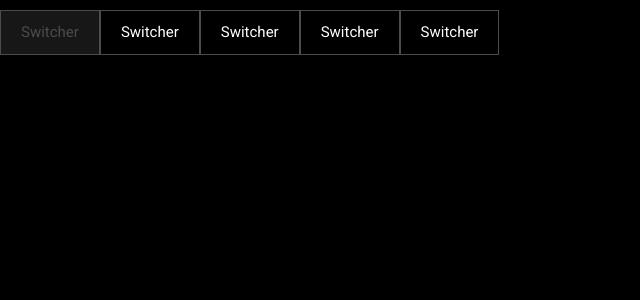
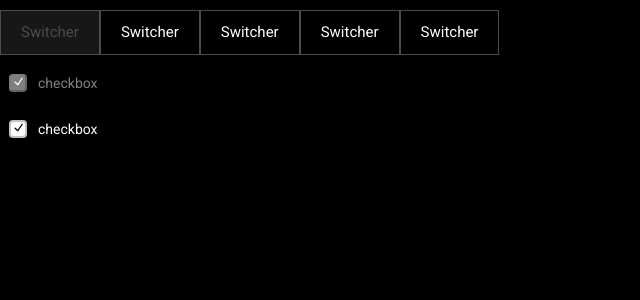
Before and after one commit to errydaycode/flashcards, a React (Vite) app: page / in a window 1280 px wide. Shown: the top 300 px of the page, without its empty margins (0-640 px from the left). Built offline with nearby package versions, Linux system fonts and the light colour scheme.

Commit message:
create checkbox

```diff
--- a/package.json
+++ b/package.json
@@ -14,6 +14,8 @@
   },
   "dependencies": {
     "@fontsource/roboto": "^5.0.13",
+    "@radix-ui/react-checkbox": "^1.0.4",
+    "@radix-ui/react-icons": "^1.3.0",
     "@radix-ui/react-popover": "1.0.7",
     "@radix-ui/react-tabs": "^1.0.4",
     "react": "^18.2.0",
--- a/src/App.tsx
+++ b/src/App.tsx
@@ -1,9 +1,12 @@
+import { CheckBox } from '@/components/ui/checkBox/CheckBox'
 import { TabSwitcher } from '@/components/ui/tabs/Tabs'
 
 export function App() {
   return (
     <div>
       <TabSwitcher />
+      <CheckBox disabled label={'checkbox'} />
+      <CheckBox label={'checkbox'} />
     </div>
   )
 }
--- /dev/null
+++ b/src/components/ui/checkBox/CheckBox.module.scss
@@ -0,0 +1,122 @@
+@mixin hover {
+  &:hover {
+    background: var(--color-dark-500);
+  }
+  &:hover .checkboxRoot {
+    background: var(--color-dark-500);
+  }
+  &:hover .checkboxRoot[data-state='checked'] {
+    background: var(--color-light-100);
+  }
+}
+
+@mixin focus {
+  &:focus  {
+    background: var(--color-dark-100);
+  }
+  &:focus .CheckboxRoot {
+    background: var(--color-dark-100);
+  }
+  &:focus  .CheckboxRoot[data-state='checked'] {
+    background: var(--color-light-100);
+  }
+}
+
+@mixin active {
+  &:active  {
+    background: var(--color-dark-100);
+  }
+  &:active  .CheckboxRoot {
+    background: var(--color-dark-100);
+  }
+  &:active  .CheckboxRoot[data-state='checked'] {
+    background: var(--color-light-100);
+  }
+}
+
+.checkboxWrapper {
+  display: flex;
+  align-items: center;
+  width: 113px;
+  height: 36px;
+  margin-top: 10px;
+}
+
+.checkbox {
+  width: 36px;
+  height: 36px;
+  border-radius: 50%;
+  display: flex;
+  justify-content: center;
+  align-items: center;
+  @include hover;
+  @include focus;
+  @include active;
+}
+
+.checkboxRoot {
+  background-color: white;
+  width: 18px;
+  height: 18px;
+  border-radius: 4px;
+  display: flex;
+  align-items: center;
+  justify-content: center;
+  border: 2px solid var(--color-light-900);
+
+  &[data-state='unchecked'] {
+    background: var(--color-dark-900);
+  }
+}
+
+.checkboxIndicator {
+  color: var(--color-dark-900);
+
+  &[data-disabled] {
+    color: var(--color-light-100);
+  }
+}
+
+.label {
+  color: white;
+  margin-left: 2px;
+  font-size: 14px;
+  line-height: 24px;
+}
+
+.disableLabel {
+  color: var(--color-dark-100);
+  margin-left: 2px;
+  font-size: 14px;
+  line-height: 24px;
+}
+
+.disabledWrapper {
+  width: 36px;
+  height: 36px;
+  border-radius: 50%;
+  display: flex;
+  justify-content: center;
+  align-items: center;
+}
+
+.disabled {
+  background-color: white;
+  width: 18px;
+  height: 18px;
+  border-radius: 4px;
+  display: flex;
+  align-items: center;
+  justify-content: center;
+  background: var(--color-dark-900);
+
+  &[data-state='checked'] {
+    background: var(--color-dark-100);
+  }
+  &[data-state='checked'] .checkboxIndicator {
+    color: var(--color-light-100);
+  }
+  &[data-state='unchecked'] {
+    border: 2px solid var(--color-dark-100);
+  }
+}
--- /dev/null
+++ b/src/components/ui/checkBox/CheckBox.tsx
@@ -0,0 +1,40 @@
+import { FC, useState } from 'react'
+
+import * as Checkbox from '@radix-ui/react-checkbox'
+import { CheckIcon } from '@radix-ui/react-icons'
+
+import style from './CheckBox.module.scss'
+
+interface Props {
+  disabled?: boolean
+  label?: string
+}
+
+export const CheckBox: FC<Props> = ({ disabled, label }) => {
+  const [checked, setChecked] = useState<boolean>(false)
+
+  const onCheckedChange = () => {
+    setChecked(!checked)
+  }
+
+  return (
+    <div className={style.checkboxWrapper}>
+      <div className={disabled ? style.disabledWrapper : style.checkbox} tabIndex={1}>
+        <Checkbox.Root
+          className={disabled ? style.disabled : style.checkboxRoot}
+          defaultChecked
+          disabled={disabled}
+          id={'c1'}
+          onClick={onCheckedChange}
+        >
+          <Checkbox.Indicator className={style.checkboxIndicator}>
+            <CheckIcon />
+          </Checkbox.Indicator>
+        </Checkbox.Root>
+      </div>
+      <label className={disabled ? style.disableLabel : style.label} htmlFor={'c1'}>
+        {label}
+      </label>
+    </div>
+  )
+}
```
Also changed, not shown: 1 other file (tests, documents, lock files or other folders).
